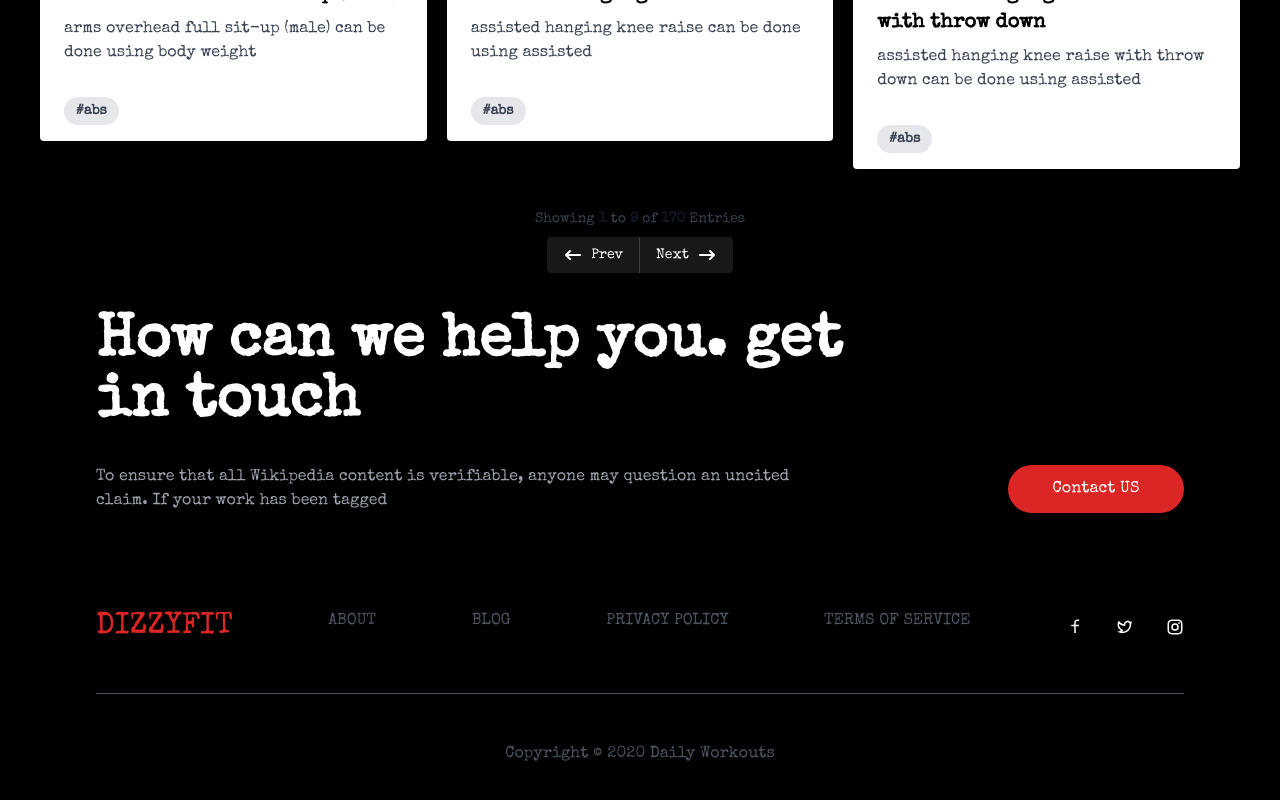
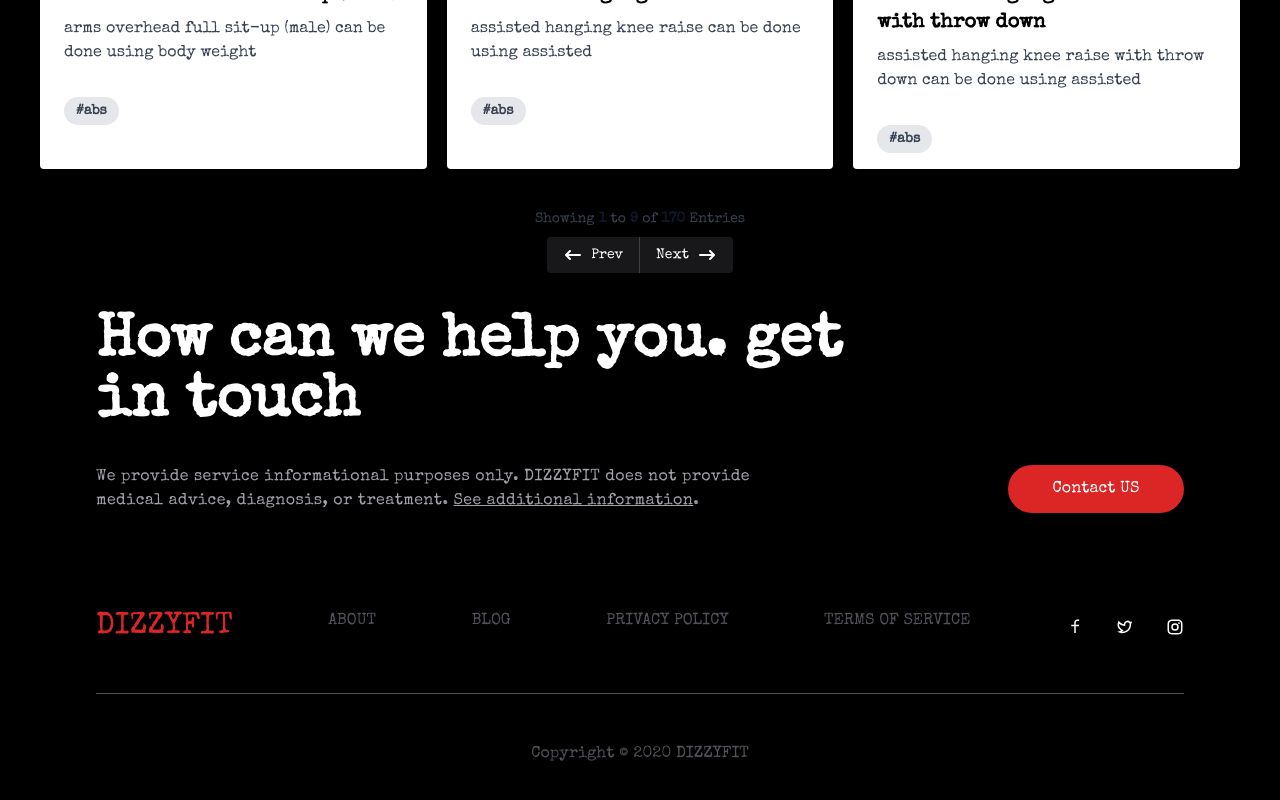
Before and after one commit to Dare-devil-23/dizzyfit, a Next.js app: page / in a window 1280 px wide. Shown: the part 2855-3655 px from the top of the page. Built offline with nearby package versions, Linux system fonts and the light colour scheme.

Commit message:
missing title info

```diff
--- a/pages/components/exercises.js
+++ b/pages/components/exercises.js
@@ -61,7 +61,7 @@ const Exercises = ({ bodyPart, exercises, setExercises, currentPage, setCurrentP
                                             <span className="sr-only">Loading...</span>
                                         </div>
                                 </> :
-                                    <div className="rounded overflow-hidden shadow-lg bg-white text-black" key={exercise.id}>
+                                    <div className="rounded md:h-full overflow-hidden shadow-lg bg-white text-black" key={exercise.id}>
                                     <img className="w-full" src={exercise.image} alt={exercise.name} />
 
                                     <div className="px-6 py-4">
--- a/pages/components/footer.js
+++ b/pages/components/footer.js
@@ -13,8 +13,8 @@ export default function Footer() {
                         </h1>
                     </div>
                     <div className="flex mt-8 flex-col md:flex-row md:justify-between">
-                        <p className="w-full md:w-2/3 text-gray-400">
-                            To ensure that all Wikipedia content is verifiable, anyone may question an uncited claim. If your work has been tagged
+                        <p className="w-full md:w-2/3 text-zinc-400 tracking-wide">
+                            We provide service informational purposes only. DIZZYFIT does not provide medical advice, diagnosis, or treatment. <Link href={'/terms'} className="underline">See additional information</Link>.
                         </p>
                         <div className="w-44 pt-6 md:pt-0" id="#contact">
                             <Link href="/contact" className="bg-red-600 hover:bg-red-500 justify-center text-center rounded-full shadow px-10 py-3 flex items-center">
@@ -33,7 +33,7 @@ export default function Footer() {
                                 </motion.h2>
                             </Link>
                             <Link href='/about'>
-                                <motion.div className="hidden md:flex items-center cursor-pointer text-gray-600 uppercase hover:text-red-600"
+                                <motion.div className="hidden md:flex items-center cursor-pointer text-zinc-600 uppercase hover:text-red-600"
                                     whileHover={{scale:1.2}}
                                     whileTap={{scale:0.8}}
                                 >
@@ -41,7 +41,7 @@ export default function Footer() {
                                 </motion.div>
                             </Link>
                             <Link href='/blog'>
-                                <motion.div className="hidden md:flex items-center cursor-pointer text-gray-600 uppercase hover:text-red-600"
+                                <motion.div className="hidden md:flex items-center cursor-pointer text-zinc-600 uppercase hover:text-red-600"
                                     whileHover={{scale:1.2}}
                                     whileTap={{scale:0.8}}
                                 >
@@ -49,7 +49,7 @@ export default function Footer() {
                                 </motion.div>
                             </Link>
                             <Link href='/privacy'>
-                                <motion.div className="hidden md:flex items-center cursor-pointer text-gray-600 uppercase hover:text-red-600"
+                                <motion.div className="hidden md:flex items-center cursor-pointer text-zinc-600 uppercase hover:text-red-600"
                                     whileHover={{scale:1.2}}
                                     whileTap={{scale:0.8}}
                                 >
@@ -57,7 +57,7 @@ export default function Footer() {
                                 </motion.div>
                             </Link>
                             <Link href='/terms'>
-                                <motion.div  className="hidden md:flex items-center cursor-pointer text-gray-600 uppercase hover:text-red-600"
+                                <motion.div  className="hidden md:flex items-center cursor-pointer text-zinc-600 uppercase hover:text-red-600"
                                     whileHover={{scale:1.2}}
                                     whileTap={{scale:0.8}}
                                 >
@@ -85,8 +85,8 @@ export default function Footer() {
                                 </motion.a>
                             </div>
                         </div>
-                        <hr className="border-gray-600" />
-                        <p className="w-full text-center my-12 text-gray-600">Copyright © 2020 Daily Workouts</p>
+                        <hr className="border-zinc-600" />
+                        <p className="w-full text-center my-12 text-zinc-600">Copyright © 2020 DIZZYFIT</p>
                     </div>
                 </div>
             </div>
--- a/pages/components/navbar.js
+++ b/pages/components/navbar.js
@@ -4,10 +4,6 @@ import Link from 'next/link'
 import { RiCloseFill, RiMenu2Fill } from 'react-icons/ri'
 
 export default function NavBar({ navbar, setNavbar }) {
-    useEffect(() => {
-      console.log(navbar)
-    }, [navbar])
-
     return (
         <nav className='w-full text-white absolute z-10'>
             <div className="justify-between 2xl:text-2xl md:items-center md:flex md:px-8">
```
